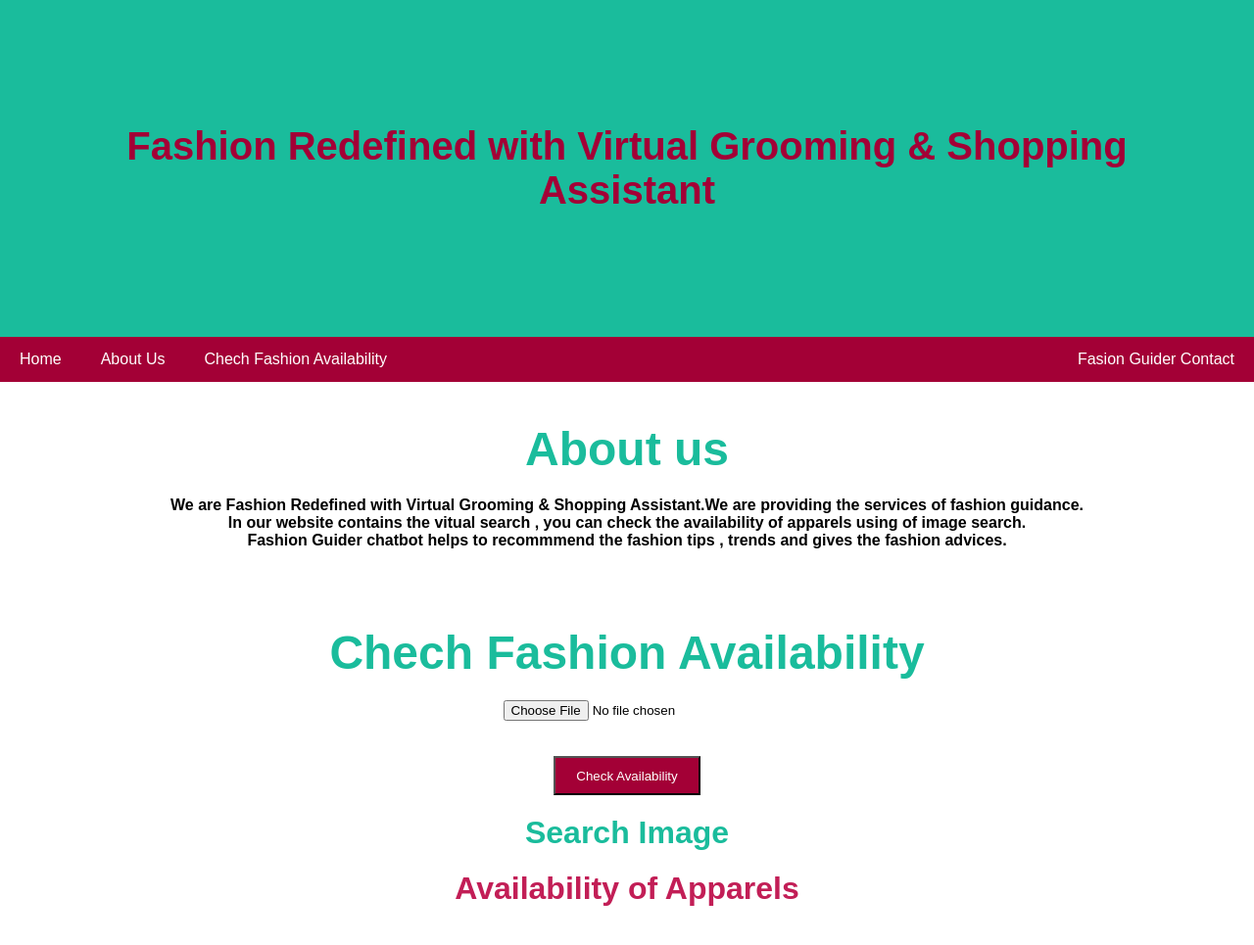
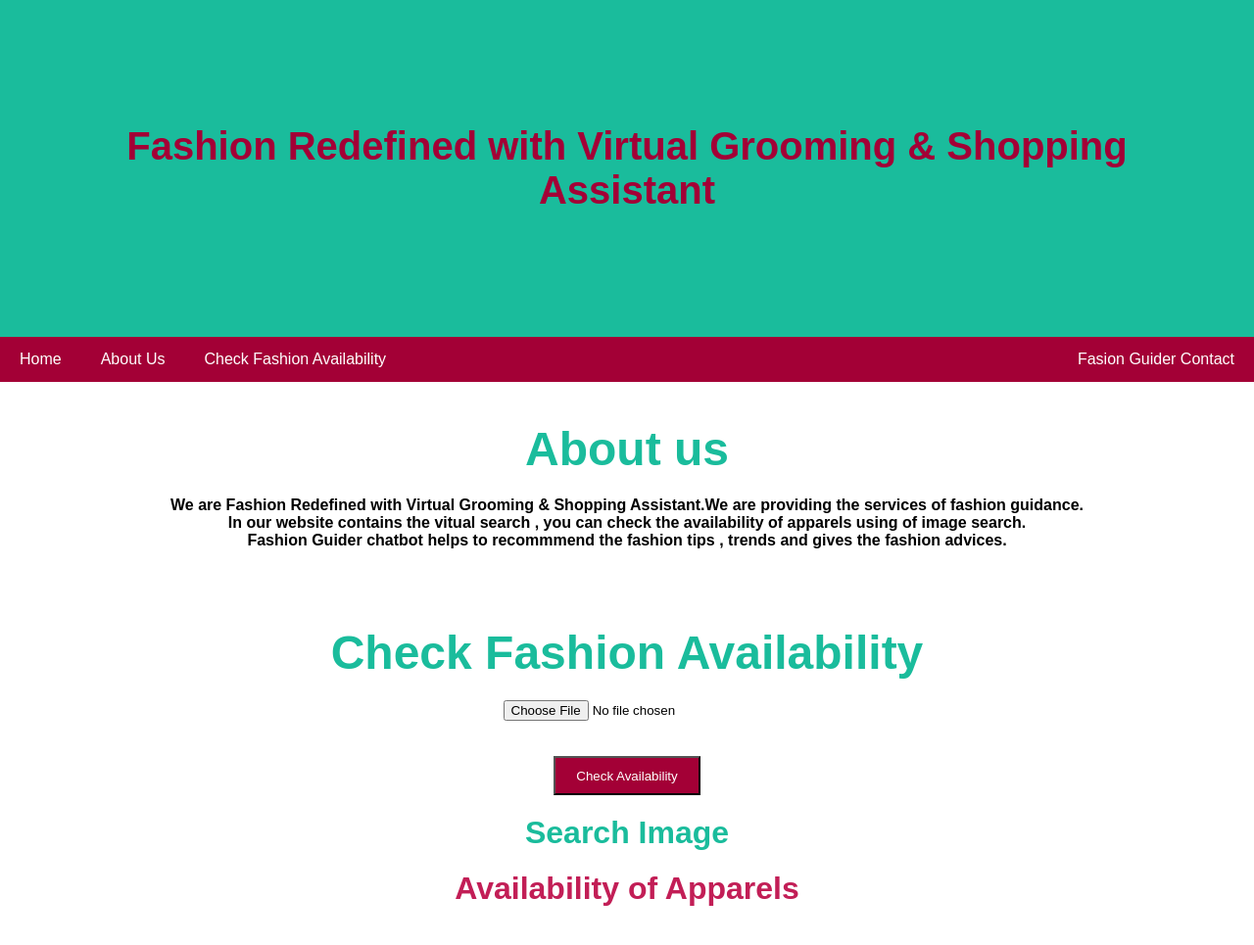
Before and after one commit to smartinternz02/SBSPS-Challenge-5279-Fashion-Redefined-with-Virtual-Grooming-Shopping-Assistant, a Flask app: page / in a window 1280 px wide. Shown: the top 965 px of the page at 98% size. Run offline with Flask 2, Linux system fonts and the light colour scheme; some libraries are stand-ins or nearby versions.

Commit message:
Update final.html

```diff
--- a/templates/final.html
+++ b/templates/final.html
@@ -127,7 +127,7 @@ body {
 <div class="navbar">
   <a href="#A" class="active">Home</a>
   <a href="#B">About Us</a>
-  <a href="#C">Chech Fashion Availability</a>
+  <a href="#C">Check Fashion Availability</a>
 
   <a href="#D" class="right">Fasion Guider Contact</a>
 </div>
@@ -144,7 +144,7 @@ body {
 			</div>
 
   <div class="main">
-     <center>  <h1 id="C"><font color="#1abc9c" size="20%">Chech Fashion Availability</font></h1>
+     <center>  <h1 id="C"><font color="#1abc9c" size="20%">Check Fashion Availability</font></h1>
             <form method="POST" enctype="multipart/form-data">
                 <input type="file" name="query_img"><br><br><br>
                 <input type="submit" style="background-color:hsl(340deg 100% 32%);color:white;width:150px;height:40px;"value="Check Availability"></font>
```
